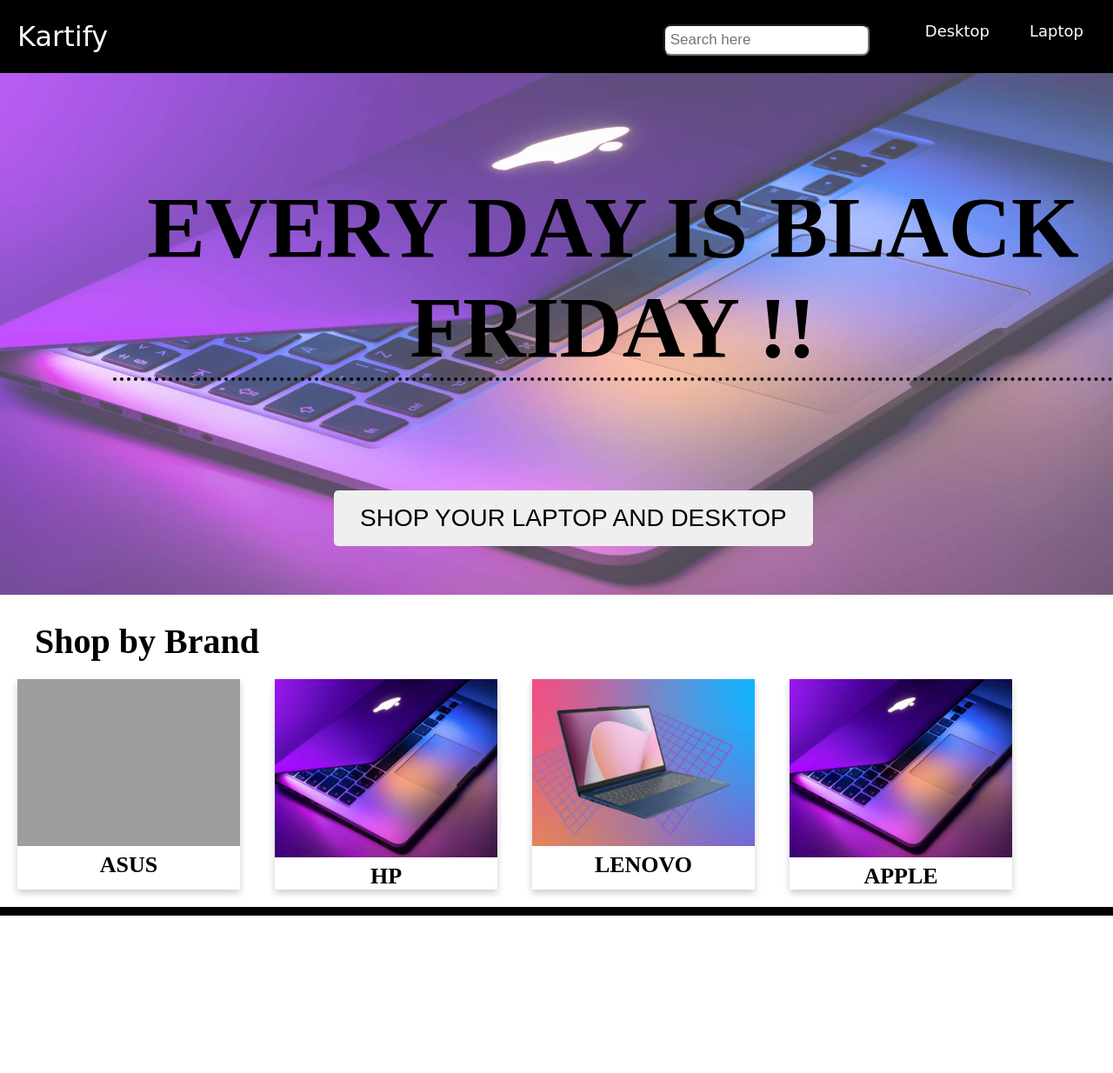
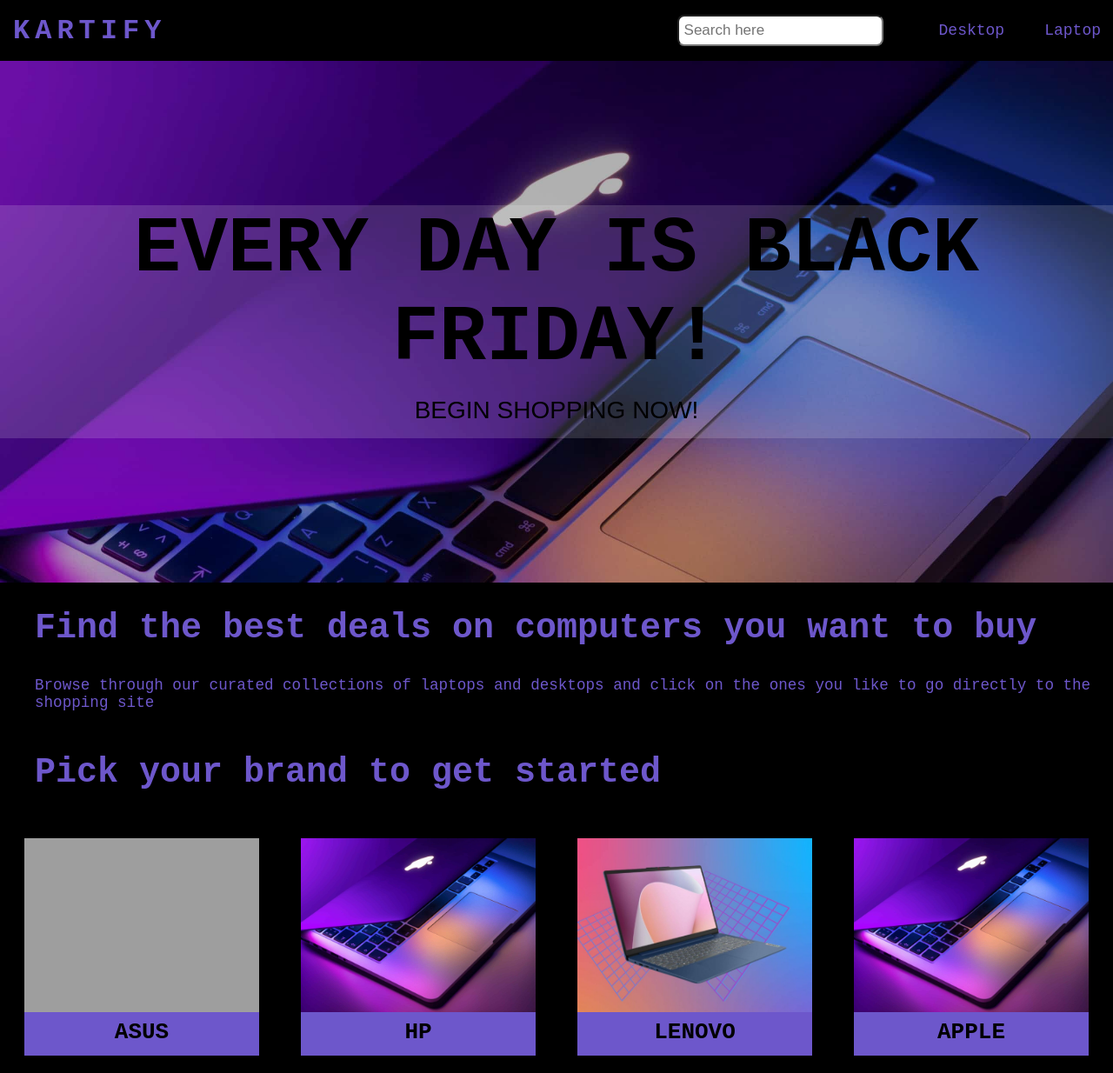
Before and after one commit to bion-slmn/Kartify, a Flask app: page / in a window 1280 px wide. Shown: the whole page at 87% size. Before the commit the page ends 1053 px from the top, so only its background shows below. Run offline with Flask 3, Linux system fonts and the light colour scheme; grey boxes are pictures that could not be loaded.

Commit message:
Create general site theme

```diff
--- a/flask_app/static/scripts/home_page.js
+++ b/flask_app/static/scripts/home_page.js
@@ -1,44 +1,13 @@
 
 $(document).ready(function () {
-  $('div.card, #laptop, #desktop, #all').click(function () {
-    $('html, body').animate({
-      scrollTop: $('#explainer').offset().top
-    }, 2000);
-    let url;
-    const clickedId = $(this).attr('id');
+  $('#all').click(function () {
+    $('html').animate({
+      scrollTop: $('#startShopping').offset().top
+    }, 1500);
+  });
 
-    if (clickedId !== 'laptop' && clickedId !== 'desktop' && clickedId !== 'all') {
-      url = 'http://localhost:5000/api/v1/search/' + clickedId;
-    } else {
-      url = 'http://localhost:5000/api/v1/' + clickedId;
-    }
-
-    $('div.flex-content, div#explainer').empty(); // empty the child contents
-    $("div#explainer").append(`<h2>${clickedId.toUpperCase()}</h2>`)
-    $.get(url, function (data, status) {
-      const keys = Object.keys(data);
-      keys.forEach(function (key, index) {
-        const item = data[key];
-        const itemVendor = item.vendor;
-        const itemLink = item.link;
-        const imgUrl = item.img_link;
-        const itemName = item.name;
-        const itemPrice = item.price;
-        const article = `
-<article class='ItemCard' id=''>
-<a class='ItemLink' href='${itemLink}' target=_blank>
-<h3 class='ItemName'>${itemName}</h3>
-<div class='ItemImage'>
-<img src='${imgUrl}' alt='Image of ${itemName}'>
-</div>
-<div class='ItemInfo'>
-<div class='ItemVendor'>Vendor: ${itemVendor}</div>
-<div class='ItemPrice'>KSH: ${itemPrice}</div>
-</div>
-</a>
-</article>`;
-        $('div.flex-content').append(article);
-      });
-    });
+  $('.card').click(function () {
+    const id = $(this).attr('id')
+    window.open(`search?searchName=${id}`, '_self');
   });
 });
--- a/flask_app/static/styles/common.css
+++ b/flask_app/static/styles/common.css
@@ -1,6 +1,16 @@
 body {
+    margin: 0px;
     display: flex;
-    align-items: center;
     flex-direction: column;
-    height: 100vh;
+    background-color: black;
+    color: #6d57cb;
+    font-family: "Courier New";
 }
+/* LOGO */
+.logo {
+    font-size: 32px;
+    font-weight: 800;
+    text-transform: uppercase;
+    letter-spacing: 6px;
+    margin-left: 10px;
+}
--- a/flask_app/static/styles/home_page.css
+++ b/flask_app/static/styles/home_page.css
@@ -1,11 +1,4 @@
-* {
-margin: 0;
-padding: 0;
-box-sizing: border-box;
-}
-
 nav {
-font-family: cursive;
     position: sticky;
 }
 
@@ -16,21 +9,29 @@
 li {
     list-style: none;
 }
+
 .navbar {
+    padding-left: 5px;
     display: flex;
+    flex-flow: row nowrap;
     align-items: center;
     justify-content: space-between;
-padding: 20px;
-background-color: black;
-color: #fff;
+    height: 70px;
+}
+
+.nav-links,
+.search-container,
+form {
+    margin: 0px;
+    display: flex;
+    flex-flow: row nowrap;
+    align-items: center;
+    justify-content: space-between;
+    height: 100%;
 }
 
 .nav-links a {
-color: #fff;                               }
-
-/* LOGO */
-.logo {
-font-size: 32px;
+    color: #6d57cb;
 }
 
 /* NAVBAR MENU */
@@ -57,127 +58,112 @@
 
 input[type=search] {
     padding: 6px;
-margin-top: 8px;
-margin-right: 16px;
     font-size: 17px;
     border-radius: 8px;
     margin-right: 50px;
 }
+
+#bgImg {
+    width: 100%;
+    height: 100%;
+    background-image: url("/static//images/hero_laptop6.jpg");
+    background-repeat: no-repeat;
+    background-size: 100% auto;
+    z-index: -1;
+    position: absolute;
+    opacity: 0.7;
+}
+
+#headline {
+    display: flex;
+    flex-flow: column;
+    align-items: center;
+    background: rgba(255, 255, 255, 0.15);
+}
+
 .section1 {
     height: 600px;
+    width: 100%;
+    display: flex;
+    flex-direction: column;
+    align-items: center;
+    justify-content: space-evenly;
     position: relative;
-
 }
 
-h1{
+h1 {
+    margin: 0px;
+    text-align: center;
+    font-size: 90px;
+    color: black;
+}
 
-margin-left: 2px;
-text-align: center;
-position: absolute;
-color: #fff;
-top: 20%;
-left: 10%;
-font-size: 100px;
-color: black;
-border-bottom: 4px dotted black;
-}
 h2 {
     margin-left: 40px;
     margin-top: 30px;
     font-size: 40px;
 }
 
-.section1 img{
-opacity: 0.7;
+h4 {
+    margin: 0px;
 }
+
 button {
-float: left;
-position: absolute;
-top: 80%;
-left: 30%;
     color: black;
     font-size: 28px;
     padding: 16px 30px;
     border: none;
     cursor: pointer;
-border-radius: 5px;
+    width: 100%;
     text-align: center;
+    transition: 1.2s;
+    background: transparent;
 }
+
 button:hover {
     background-color: black;
-color: white;
-border-bottom: 3px solid white;
-}
-.button1 {
-background-color: #04AA6D; /* Green */
-border: none;
-color: white;
-
-text-decoration: none;
-display: inline-block;
-
-margin: 4px 2px;
-cursor: pointer;
+    color: #6d57cb;
+    transition: 0.9s;
 }
 
+
 .card {
-box-shadow: 0 4px 8px 0 rgba(0,0,0,0.2);
-transition: 0.3s;
-width: 20%;
+    transition: 0.5s;
+    height: 250px;
+    width: 270px;
     font-size: 26px;
     text-align: center;
+    background-color: #6d57cb;
+    color: black;
     margin: 20px;
 }
 
-.ItemCard {
-box-shadow: 0 4px 8px 0 rgba(0,0,0,0.2);
-transition: 0.3s;
-width: 20%;
-text-align: center;
-margin: 20px;
-box-shadow: 0 4px 8px 0 rgba(0,0,0,0.2);
-transition: 0.3s;
-border-radius: 7px;
+.card:hover {
+    box-shadow: 0px 0px 16px;
+    color: #6d57cb;
+    background-color: black;
+    transform: scale(0.98);
+    transition: 0.5s;
 }
-.ItemCard:hover {
-box-shadow: 0 8px 16px 0 rgba(0,0,0,0.2);
-transform: scale(1.1);
+
+.card>img {
+    height: 200px;
+    width: auto;
 }
-.ItemImage img {
-max-width: 100%;
-}
-.ItemImage {
-width: 80%;
-height: 170px;
-border-bottom: 1px solid #DCDCDC;
-margin: auto;
-}
-.ItemInfo {
-margin: 20px;
-text-align: left;
-color: black;
-line-height: 1.5;
-}
+
 h3 {
     font-size: 14px;
     color: black
 }
-.flex-container, .flex-content{
+
+.flex-container,
+.flex-content {
     display: flex;
     flex-flow: row wrap;
+    justify-content: space-evenly;
 }
-.card:hover {
-box-shadow: 0 8px 16px 0 rgba(0,0,0,0.2);
-color: #fff;
-background-color: black;
-opacity: 0.9;
+
+p {
+    margin-left: 40px;
+    font-size: 1.1em;
 }
-#explainer {
-color: white;
-background-color: black;
-font-size: 30px;
-text-align: center;
-padding: 5px;
-letter-spacing: 3px;
-margin: auto;
-}
--- a/flask_app/templates/home.html
+++ b/flask_app/templates/home.html
@@ -5,16 +5,18 @@
 	<meta charset="utf-8">
 	<meta name="viewport" content="width=device-width, initial-scale=1.0">
 	<title>Kartify</title>
-	<link rel="stylesheet" type="text/css" href="{{ url_for('static', filename='styles/home_page.css') }}">
+    <link rel="stylesheet" href="static/styles/common.css">
+	<link rel="stylesheet" type="text/css" href="static/styles/home_page.css">
 	<script src="https://ajax.googleapis.com/ajax/libs/jquery/3.7.1/jquery.min.js"></script>
-	<script src="{{ url_for('static', filename='scripts/home_page.js') }}"></script>
+	<script src="static/scripts/home_page.js"></script>
 
 </head>
 
 <body>
+	<header>
 		<nav class="navbar">
 			<!-- LOGO -->
-		<div class="logo"><a href="/home" style="color: #fff;">Kartify</a></div>
+			<div class="logo">Kartify</div>
 
 			<!-- NAVIGATION MENU -->
 			<ul class="nav-links">
@@ -35,13 +37,19 @@
 
 			</ul>
 		</nav>
+	</header>
 	<div class="section1">
-		<img src="{{ url_for('static', filename='/images/hero_laptop6.jpg') }}" alt="Snow"
-			style="width: 100%; height: 600px;">
-		<h1> EVERY DAY IS BLACK FRIDAY !!</h1>
-		<button type="button" id="all">SHOP YOUR LAPTOP AND DESKTOP</button>
+		<div id="bgImg"></div>
+		<div id="headline">
+			<h1>EVERY DAY IS BLACK FRIDAY!</h1>
+			<button type="button" id="all">BEGIN SHOPPING NOW!</button>
 		</div>
-	<h2> Shop by Brand </h2>
+	</div>
+	<section id="aboutSection">
+		<h2>Find the best deals on computers you want to buy</h2>
+		<p>Browse through our curated collections of laptops and desktops and click on the ones you like to go directly to the shopping site</p>
+	</section>
+	<h2 id="startShopping"> Pick your brand to get started </h2>
 	<div class="flex-container">
 		<div class="card" id="ASUS">
 			<img src="{{ url_for('static', filename='/images/asus_laptop7.jpg') }}" alt="Avatar" style="width:100%">
@@ -54,7 +62,6 @@
 			<div class="container">
 				<h4><b>HP</b></h4>
 			</div>
-
 		</div>
 		<div class="card" id="LENOVO">
 			<img src="{{ url_for('static', filename='/images/hero_laptop1.jpg') }}" alt="Avatar" style="width:100%">
@@ -69,12 +76,7 @@
 			</div>
 		</div>
 	</div>
-	<div id="explainer"></div>
-	<div class="flex-content" id="anchorContent"></div>
-
 	<footer class="foot"></footer>
-
-
 </body>
 
 </html>
--- a/flask_app/templates/search.html
+++ b/flask_app/templates/search.html
@@ -13,7 +13,7 @@
 
 <body>
     <header>
-        <h1>Kartify</h1>
+        <h1 class="logo">Kartify</h1>
         <div id="utilBar">
             <div id="searchItemDiv">
                 <input type="search" placeholder="Laptops" name="searchName" id="searchInput" value="{{ searchName }}" aria-label="searchInput">
--- a/flask_app/templates_0/index_1.html
+++ /dev/null
@@ -1,6 +0,0 @@
-{%extends "index.html" %}
-{%block content%}
-
-<h1>Welcome to Home</h1>
-
-{% endblock %}
```
Also changed, not shown: flask_app/static/scripts/search.js (+3 -6 lines), flask_app/static/styles/search.css (+25 -11 lines), flask_app/static_0/styles/bar.css (deleted, +0 -73 lines), flask_app/static_0/styles/display.css (deleted, +0 -51 lines), flask_app/templates_0/base.html (deleted, +0 -27 lines), flask_app/templates_0/compare.html (deleted, +0 -23 lines), flask_app/templates_0/display.html (deleted, +0 -38 lines), flask_app/templates_0/index.html (deleted, +0 -12 lines), README.md, 1 other file. Lines whose indentation alone changed are shown as unchanged.
